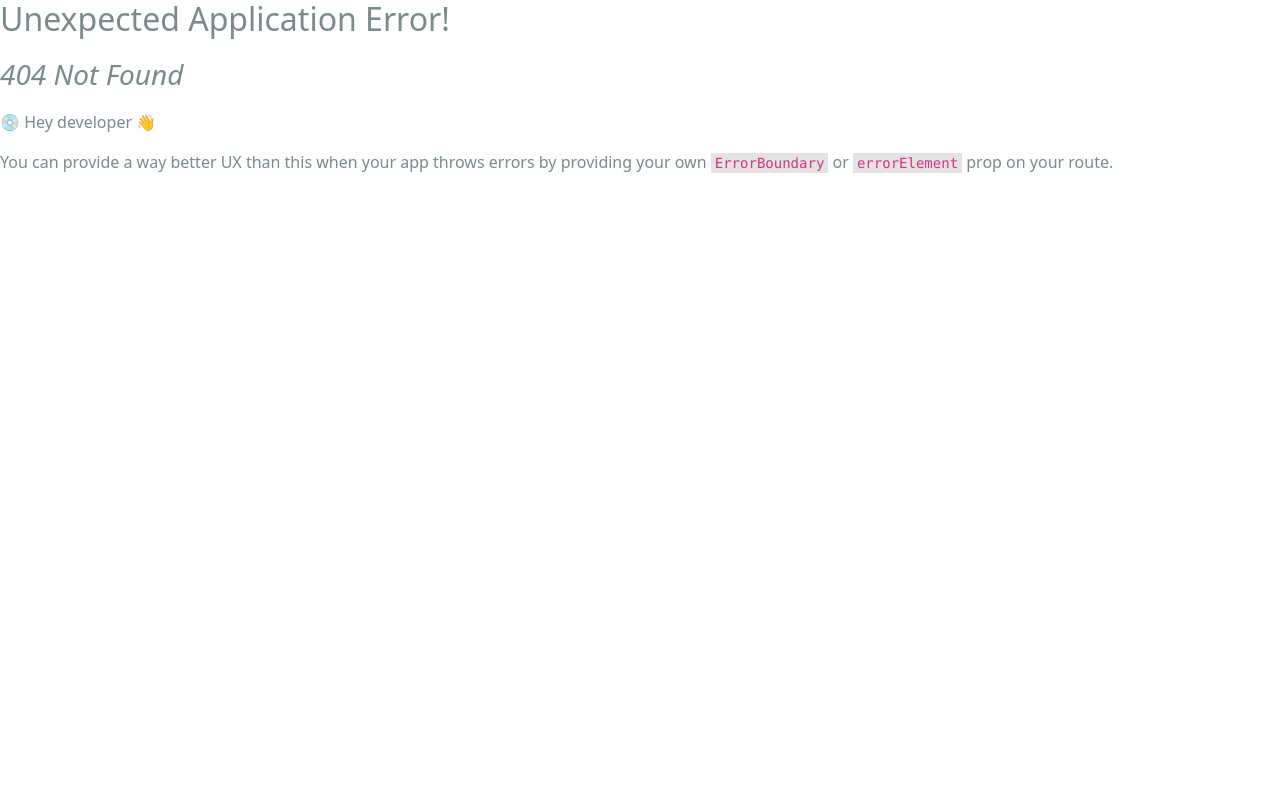
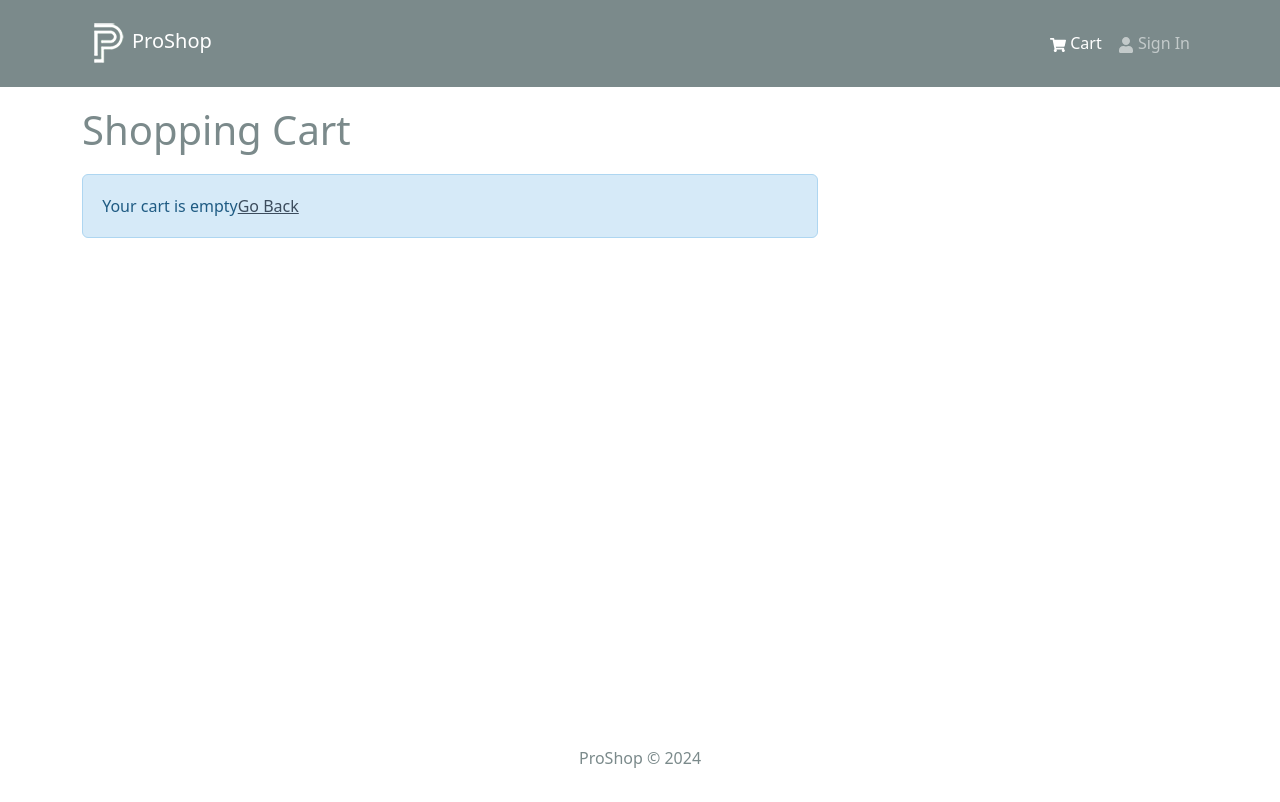
Before and after one commit to onmoonno/proshop, a React (Create React App) app in the folder frontend/: page /cart in a window 1280 px wide. Before the commit this address had no page. Shown: the top 802 px of the page. Built offline with nearby package versions, Linux system fonts and the light colour scheme.

Commit message:
create cartScreen

```diff
--- a/frontend/src/components/Header.jsx
+++ b/frontend/src/components/Header.jsx
@@ -1,11 +1,14 @@
 import React from "react";
-import { Navbar, Nav, Container } from "react-bootstrap";
+import { Navbar, Nav, Container, Badge } from "react-bootstrap";
 import { FaShoppingCart, FaUser } from "react-icons/fa";
 import { LinkContainer } from "react-router-bootstrap";
-// Add logo to the Header, import filename directly
+import { useSelector } from "react-redux";
 import logo from "../assets/logo.png";
 
 const Header = () => {
+  // Access anything in the state, state.cart is set in the store.js
+  const { cartItems } = useSelector((state) => state.cart);
+  console.log(cartItems);
   return (
     <header>
       <Navbar bg="dark" variant="dark" expand="lg" collapseOnSelect>
@@ -22,6 +25,11 @@ const Header = () => {
               <LinkContainer to="/cart">
                 <Nav.Link>
                   <FaShoppingCart /> Cart
+                  {cartItems.length > 0 && (
+                    <Badge pill bg="success" style={{ marginLeft: "5px" }}>
+                      {cartItems.reduce((acc, item) => acc + item.qty, 0)}
+                    </Badge>
+                  )}
                 </Nav.Link>
               </LinkContainer>
               <LinkContainer to="/login">
--- a/frontend/src/index.js
+++ b/frontend/src/index.js
@@ -12,6 +12,7 @@ import App from "./App";
 import reportWebVitals from "./reportWebVitals";
 import HomeScreen from "./screens/HomeScreen";
 import ProductScreen from "./screens/ProductScreen";
+import CartScreen from "./screens/CartScreen.js";
 import { Provider } from "react-redux";
 import store from "./store.js";
 
@@ -20,6 +21,7 @@ const router = createBrowserRouter(
     <Route path="/" element={<App />}>
       <Route index={true} path="/" element={<HomeScreen />} />
       <Route path="/product/:id" element={<ProductScreen />} />
+      <Route path="/cart" element={<CartScreen />} />
     </Route>
   )
 );
--- /dev/null
+++ b/frontend/src/screens/CartScreen.js
@@ -0,0 +1,39 @@
+import React from "react";
+import { Link, useNavigate } from "react-router-dom";
+import { useDispatch, useSelector } from "react-redux";
+import {
+  Row,
+  Col,
+  ListGroup,
+  Image,
+  Form,
+  Button,
+  Card,
+} from "react-bootstrap";
+import { FaTrash } from "react-icons/fa";
+import Message from "../components/Message";
+
+const CartScreen = () => {
+  const navigate = useNavigate();
+  const dispatch = useDispatch();
+
+  const cart = useSelector((state) => state.cart);
+  const { cartItems } = cart;
+  return (
+    <Row>
+      <Col md={8}>
+        <h1 style={{ marginBottom: "20px" }}>Shopping Cart</h1>
+        {cartItems.length === 0 ? (
+          <Message>
+            Your cart is empty
+            <Link to="/">Go Back</Link>
+          </Message>
+        ) : (
+          <ListGroup></ListGroup>
+        )}
+      </Col>
+    </Row>
+  );
+};
+
+export default CartScreen;
--- a/frontend/src/screens/HomeScreen.jsx
+++ b/frontend/src/screens/HomeScreen.jsx
@@ -2,7 +2,7 @@ import React from "react";
 import { Row, Col } from "react-bootstrap";
 import Product from "../components/Product";
 import { useGetProductsQuery } from "../slices/productsApiSlice.js";
-import Loader from "../components/loader";
+import Loader from "../components/Loader.jsx";
 import Message from "../components/Message.jsx";
 
 const HomeScreen = () => {
--- a/frontend/src/screens/ProductScreen.jsx
+++ b/frontend/src/screens/ProductScreen.jsx
@@ -10,7 +10,7 @@ import {
 } from "react-bootstrap";
 import Rating from "../components/Rating";
 import { useGetProductDetailsQuery } from "../slices/productsApiSlice.js";
-import Loader from "../components/loader.jsx";
+import Loader from "../components/Loader.jsx";
 import Message from "../components/Message.jsx";
 import { useState } from "react";
 import { useDispatch } from "react-redux";
```
